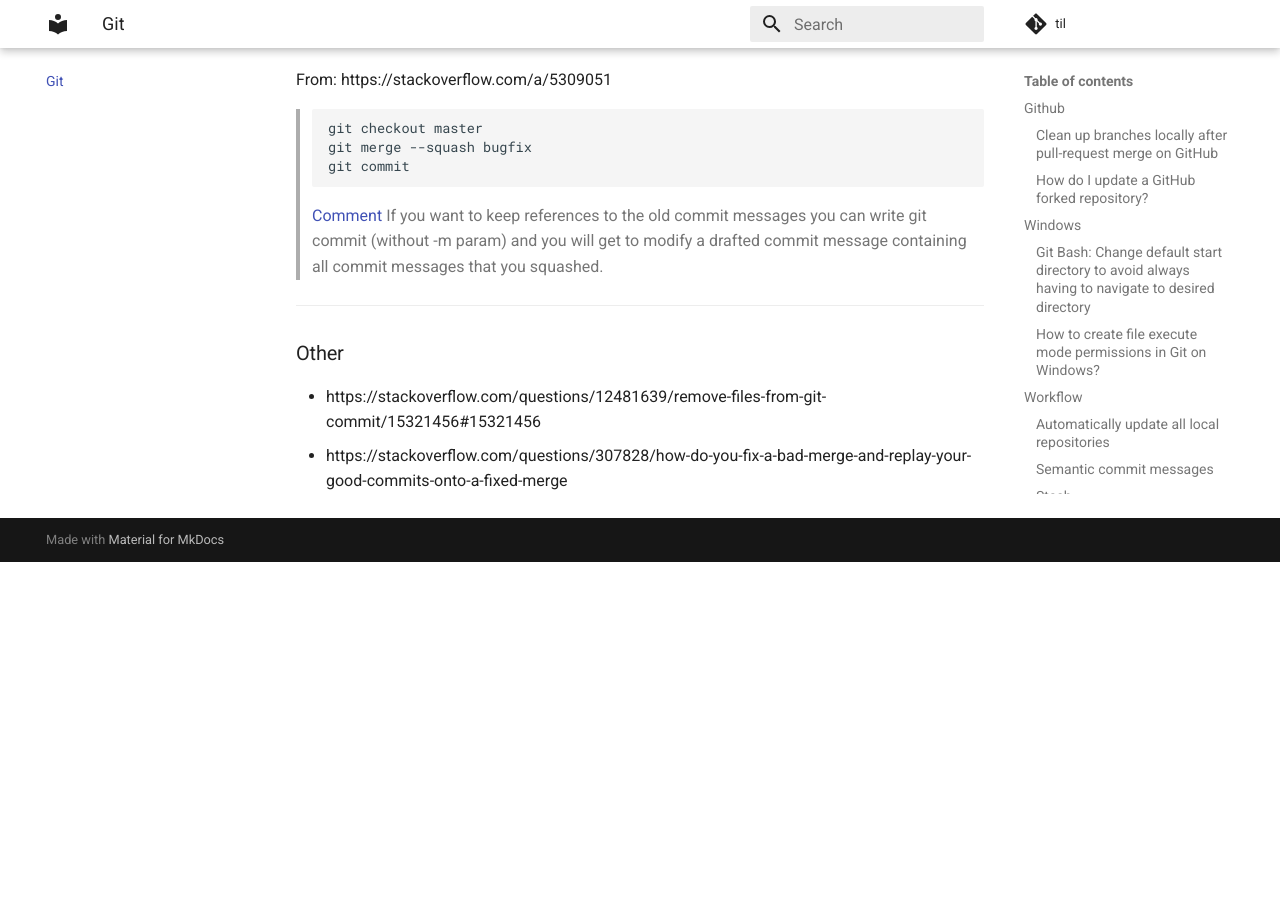
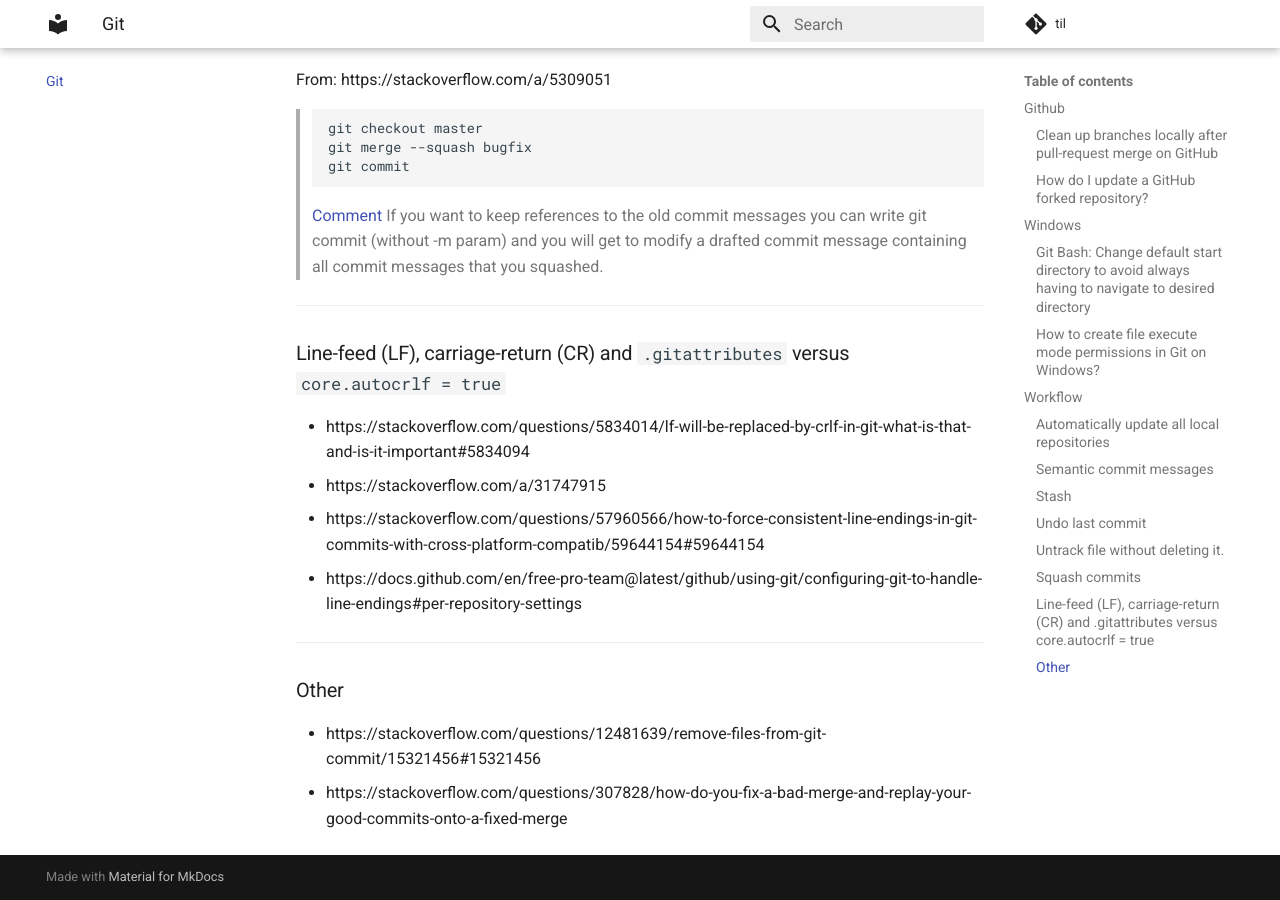
Before and after one commit to xidus/nts, an MkDocs documentation site: the page built from docs/git.md, in a window 1280 px wide and 900 px high, scrolled down 3387 px. Built offline with MkDocs 1.6.1 and Material for MkDocs 9.7.7, drawn with Linux system fonts in a browser that asks for light colours; comment, search, counter and statistics services are not loaded; before the commit the page ends 3949 px from its top, so only the background shows below that.

Commit message:
Update git.md

```diff
--- a/docs/git.md
+++ b/docs/git.md
@@ -148,6 +148,15 @@ From: https://stackoverflow.com/a/5309051
 
 ---
 
+### Line-feed (LF), carriage-return (CR) and `.gitattributes` versus `core.autocrlf = true`
+
+* https://stackoverflow.com/questions/5834014/lf-will-be-replaced-by-crlf-in-git-what-is-that-and-is-it-important#5834094
+* https://stackoverflow.com/a/31747915
+* https://stackoverflow.com/questions/57960566/how-to-force-consistent-line-endings-in-git-commits-with-cross-platform-compatib/59644154#59644154
+* https://docs.github.com/en/free-pro-team@latest/github/using-git/configuring-git-to-handle-line-endings#per-repository-settings
+
+---
+
 ### Other
 
 *   https://stackoverflow.com/questions/12481639/remove-files-from-git-commit/15321456#15321456
```
